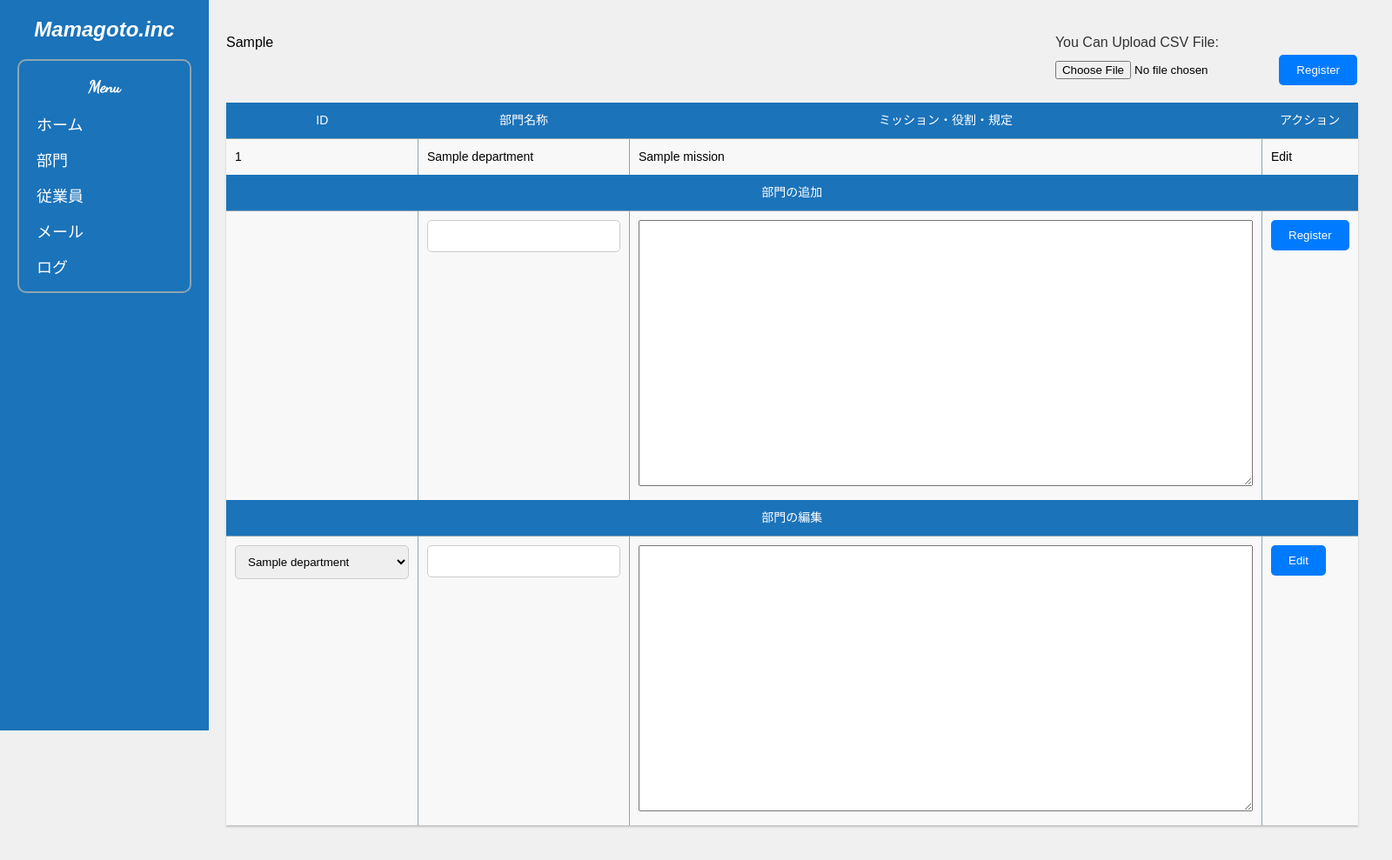
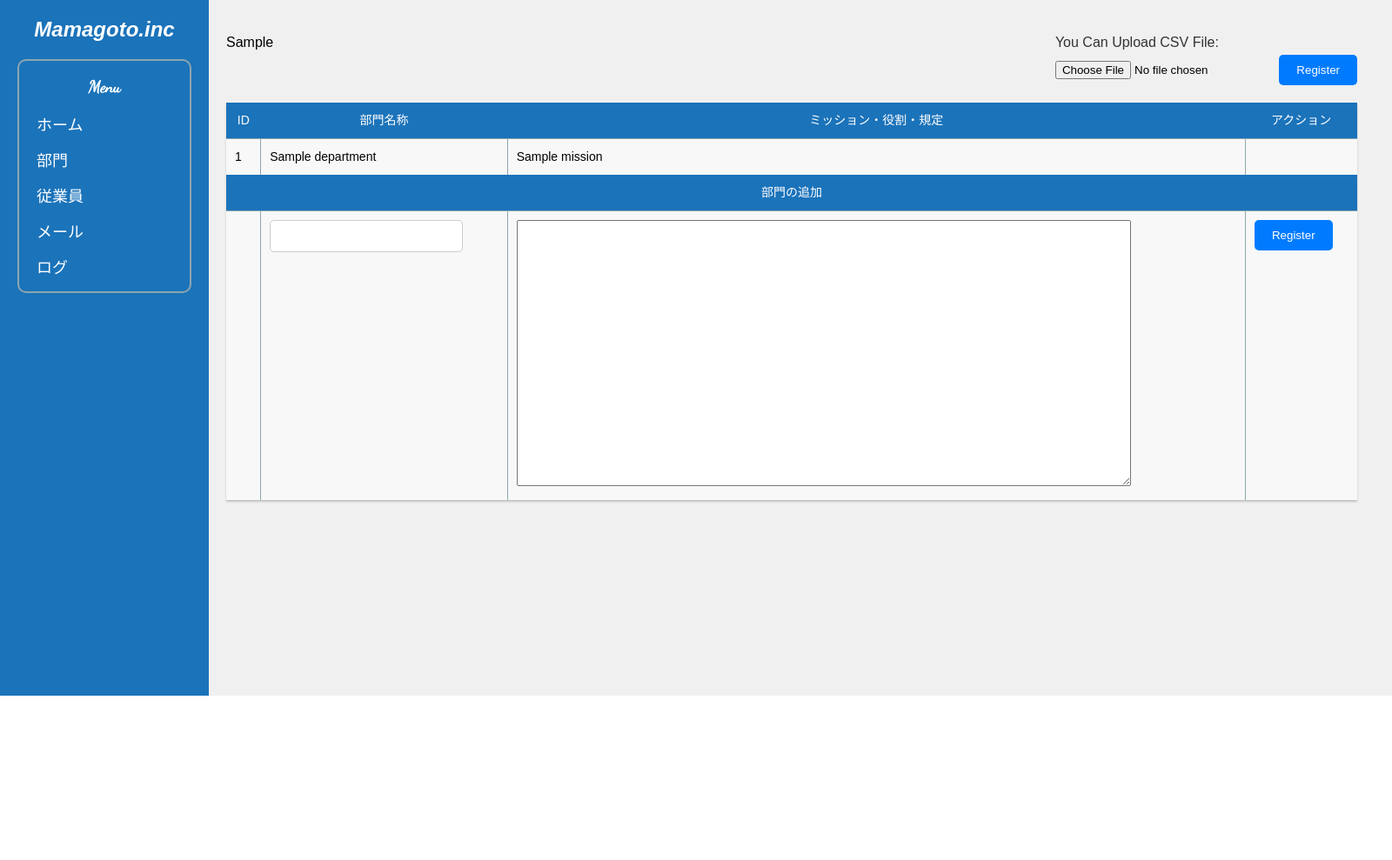
Before and after one commit to kaY-hR/Mamagoto, a Flask app: template WebUIServer/templates/departments.html in a window 1600 px wide. Shown: the whole page at 87% size. After the commit the page ends 800 px from the top, so only its background shows below. Run offline with Flask 3, Linux system fonts and the light colour scheme; the template is opened without the code that fills it: most values are stand-ins (such as "Sample title", 1, 10 or a date in 2020).

Commit message:
部門編集機能の削除

```diff
--- a/WebUIServer/templates/departments.html
+++ b/WebUIServer/templates/departments.html
@@ -32,7 +32,7 @@
                 <td>{{ department.id }}</td>
                 <td>{{ department.name }}</td>
                 <td>{{ department.mission }}</td>
-                <td>Edit</td>
+                <td></td>
             </tr>
             {% endfor %}
             <tr>
@@ -52,29 +52,6 @@
                     </td>
                 </form>
             </tr>
-            <tr>
-                <th colspan="4">部門の編集</th>
-            </tr>
-            <tr>
-                <form method="POST" action="/departments/edit-department">
-                    <td>
-                        <select name="selected_department">
-                            {% for department in departments %}
-                            <option value="{{ department.id }}">{{ department.name }}</option>
-                            {% endfor %}
-                        </select>
-                    </td>
-                    <td>
-                        <input type="text" name="new_name" id="new_name" required>
-                    </td>
-                    <td>
-                        <textarea name="new_mission" id="new_mission" required></textarea>
-                    </td>
-                    <td>
-                        <input type="submit" value="Edit">
-                    </td>
-                </form>
-            </tr>
         </table>
     </div>
 </body>
```
Also changed, not shown: WebUIServer/departments.py (+0 -9 lines).
